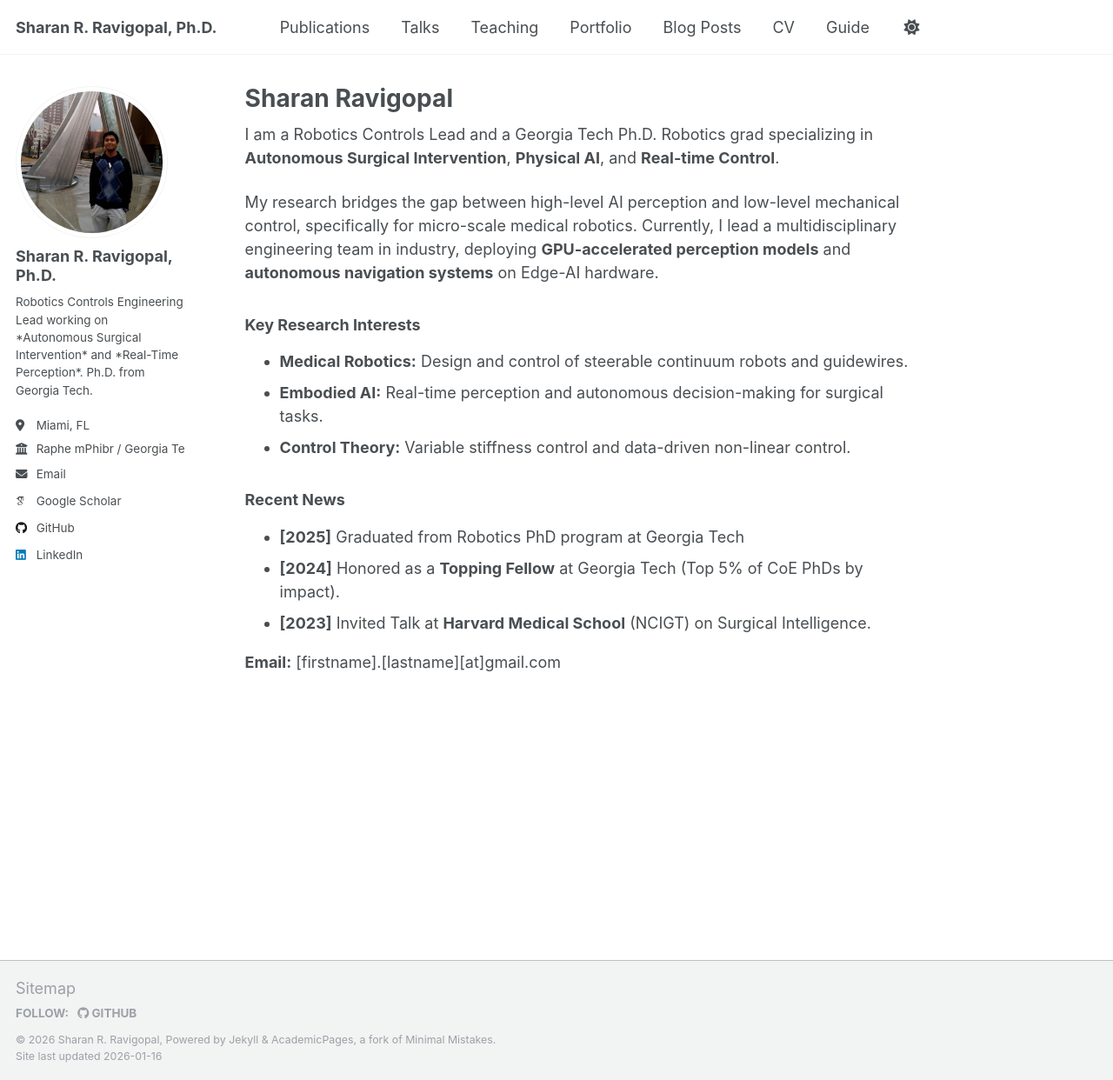
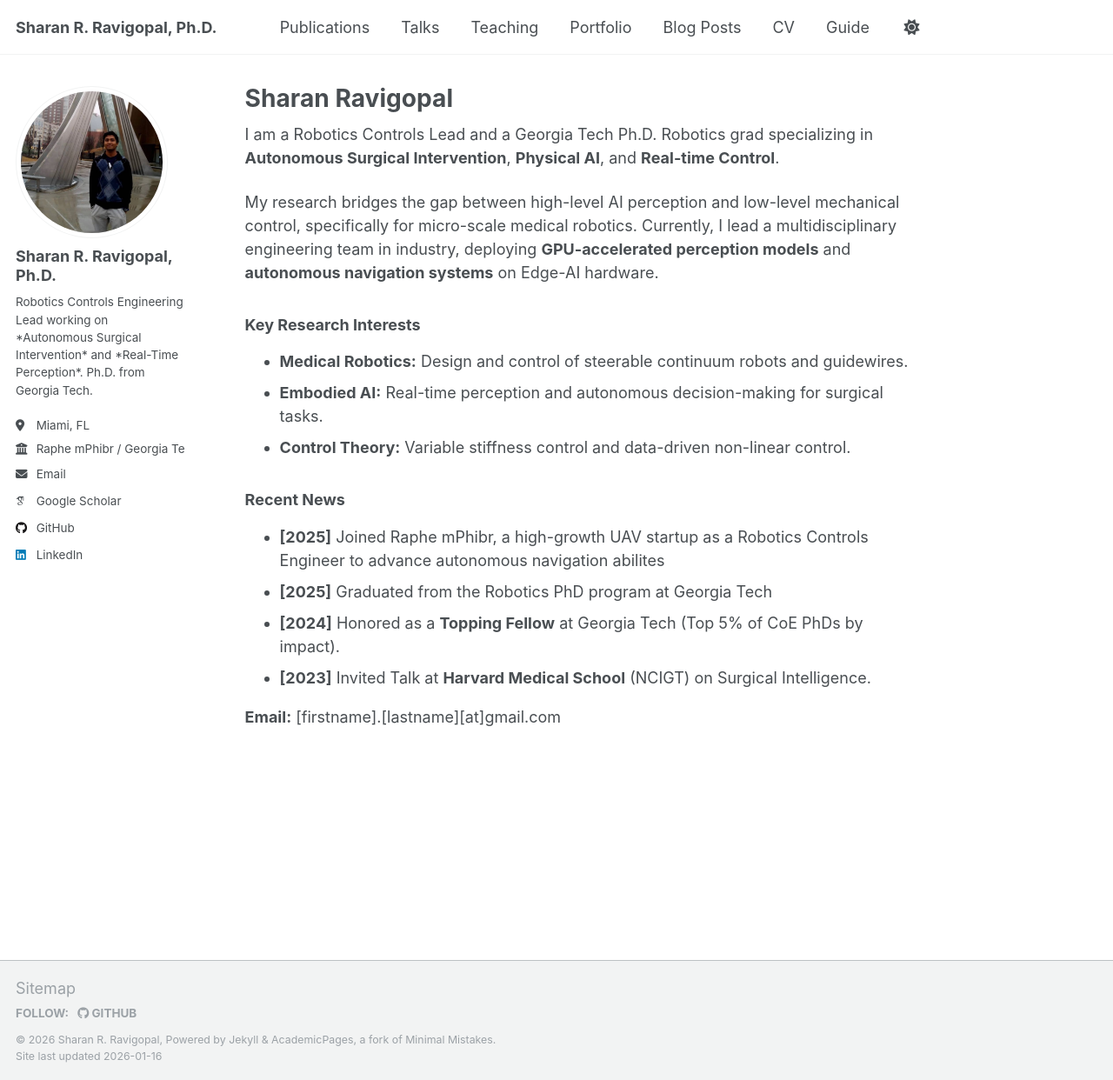
Before and after one commit to SharanRav/sharanrav.github.io, a Jekyll site: the page built from _pages/about.md, in a window 1280 px wide and 1242 px high. Shown: the whole window at 87% size. Built offline with Jekyll 4.4.1, drawn with Linux system fonts in a browser that asks for light colours; some web fonts are replaced; a file with an impossible date is left out.

Commit message:
Update about.md

```diff
--- a/_pages/about.md
+++ b/_pages/about.md
@@ -16,7 +16,8 @@ My research bridges the gap between high-level AI perception and low-level mecha
 * **Control Theory:** Variable stiffness control and data-driven non-linear control.
 
 ### Recent News
-* **[2025]** Graduated from Robotics PhD program at Georgia Tech
+* **[2025]** Joined Raphe mPhibr, a high-growth UAV startup as a Robotics Controls Engineer to advance autonomous navigation abilites
+* **[2025]** Graduated from the Robotics PhD program at Georgia Tech
 * **[2024]** Honored as a **Topping Fellow** at Georgia Tech (Top 5% of CoE PhDs by impact).
 * **[2023]** Invited Talk at **Harvard Medical School** (NCIGT) on Surgical Intelligence.
 
```
